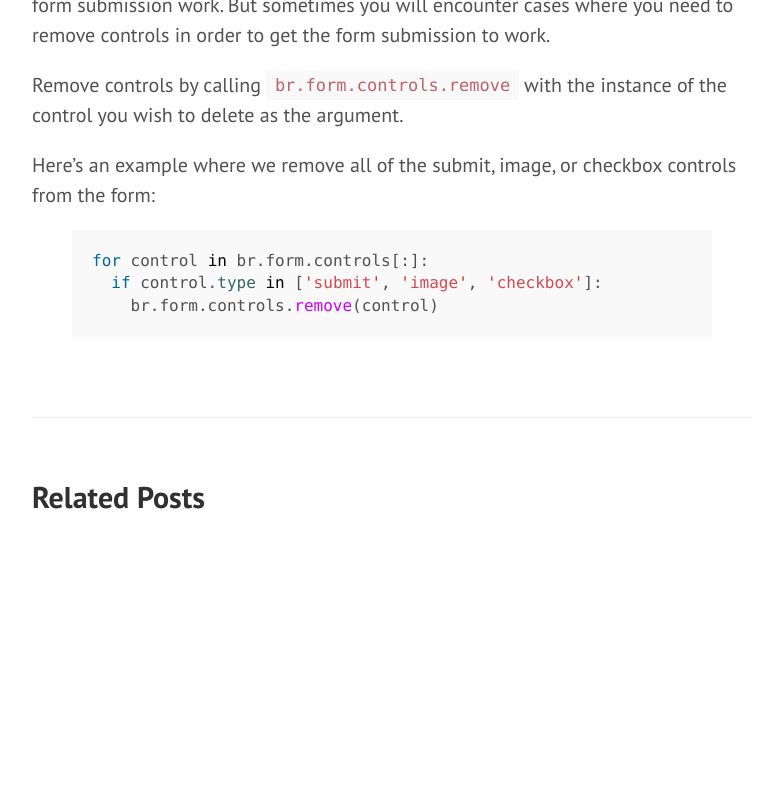
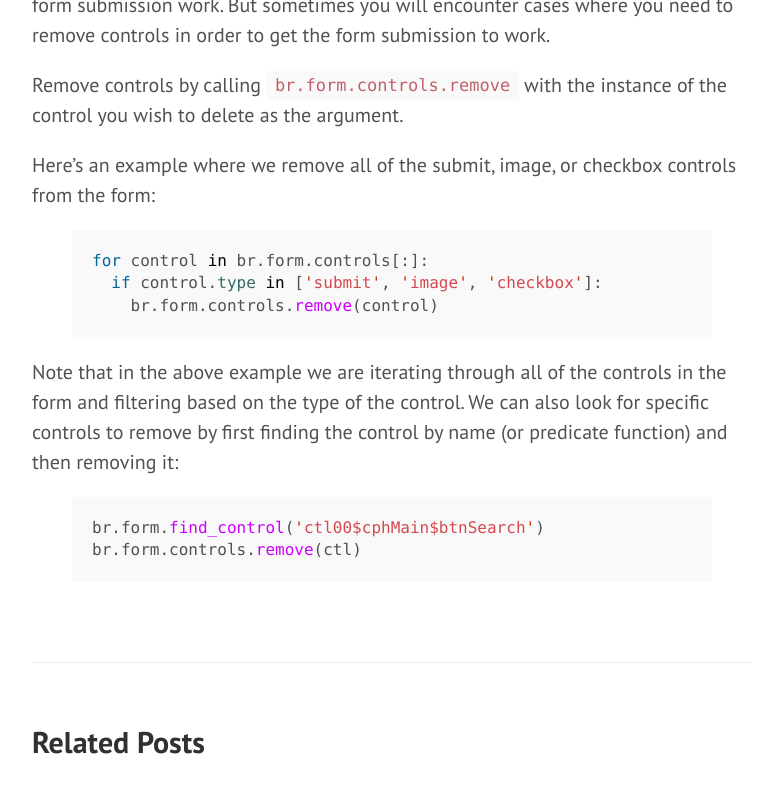
Before and after one commit to thayton/thayton.github.io, a Jekyll site: the page built from _posts/2014-12-08-form-handling-with-mechanize-and-beautifulsoup.md, in a window 1280 px wide and 900 px high, scrolled down 8658 px. Shown: the top 793 px of the window, without its empty margins (428-1211 px from the left). Built offline with Jekyll 4.4.1, drawn with Linux system fonts in a browser that asks for light colours; Markdown is read by kramdown in place of the engine named in the settings; before the commit the page ends 9313 px from its top, so only the background shows below that.

Commit message:
additional remove control example

```diff
--- a/_posts/2014-12-08-form-handling-with-mechanize-and-beautifulsoup.md
+++ b/_posts/2014-12-08-form-handling-with-mechanize-and-beautifulsoup.md
@@ -348,3 +348,12 @@ for control in br.form.controls[:]:
   if control.type in ['submit', 'image', 'checkbox']:
     br.form.controls.remove(control)
 {% endhighlight %}
+
+Note that in the above example we are iterating through all of the controls in the form and filtering
+based on the type of the control. We can also look for specific controls to remove by first finding
+the control by name (or predicate function) and then removing it:
+
+{% highlight python %}
+br.form.find_control('ctl00$cphMain$btnSearch')
+br.form.controls.remove(ctl)
+{% endhighlight %}
```
